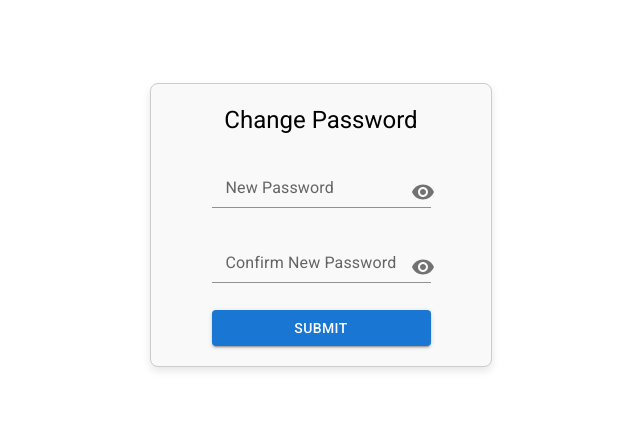
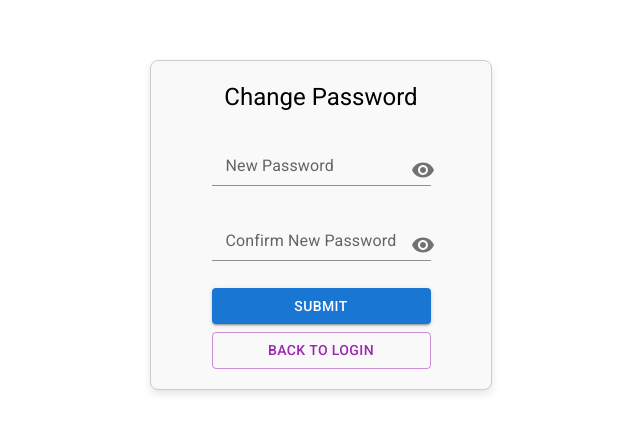
Before and after one commit to FrostyFreet/StreamsSphere, a React (Vite) app: page /recover-password in a window 1280 px wide. Shown: the part 183-616 px from the top of the page, without its empty margins (319-959 px from the left). Built offline with nearby package versions, Linux system fonts and the light colour scheme; no server answers.

Commit message:
Added back to login button to recover-password page and implemented feedback status to recover-password

```diff
--- a/src/pages/auth/RecoverPassword.tsx
+++ b/src/pages/auth/RecoverPassword.tsx
@@ -1,6 +1,7 @@
-import {ChangeEvent, useState} from "react";
-import {supabase} from "../../api/supabaseClient.tsx";
+import {ChangeEvent, useState} from "react"
+import {supabase} from "../../api/supabaseClient.tsx"
 import {
+    Alert,
     Box,
     Button,
     FormControl,
@@ -10,12 +11,13 @@ import {
     InputAdornment,
     InputLabel,
     Typography
-} from "@mui/material";
-import {SubmitHandler, useForm} from "react-hook-form";
-import {Visibility, VisibilityOff} from "@mui/icons-material";
-import Navbar from "../../components/Navbar.tsx";
-import {useQuery} from "@tanstack/react-query";
-import {fetchSession} from "../../api/auth/fetchSession.tsx";
+} from "@mui/material"
+import {SubmitHandler, useForm} from "react-hook-form"
+import {Visibility, VisibilityOff} from "@mui/icons-material"
+import Navbar from "../../components/Navbar.tsx"
+import {useQuery} from "@tanstack/react-query"
+import {fetchSession} from "../../api/auth/fetchSession.tsx"
+import { useNavigate} from "react-router"
 
 interface registerType{
     newPassword:string,
@@ -24,44 +26,56 @@ interface registerType{
 }
 
 export default function RecoverPassword() {
-    const [newPassword, setNewPasswordPassword] = useState<string>("");
+    const [newPassword, setNewPasswordPassword] = useState<string>("")
 
-    const [confirmNewPassword, setConfirmNewPassword] = useState<string>("");
-    const { register, handleSubmit,formState: { errors } } = useForm<registerType>();
+    const navigate = useNavigate()
+    const [feedback, setFeedback] = useState<{ type: 'success' | 'error', message: string } | null>(null)
+    const [confirmNewPassword, setConfirmNewPassword] = useState<string>("")
+    const { register, handleSubmit,formState: { errors } } = useForm<registerType>()
 
-    const [showNewPassword, setShowNewPassword] = useState(false);
-    const [showConfirmNewPassword, setShowConfirmNewPassword] = useState(false);
+    const [showNewPassword, setShowNewPassword] = useState(false)
+    const [showConfirmNewPassword, setShowConfirmNewPassword] = useState(false)
 
     const {data:session}=useQuery({
         queryKey: ['session'],
         queryFn:fetchSession,
-    });
+    })
 
 
 
     const handleClickShowNewPassword = () => {
-        setShowNewPassword((prev) => !prev);
-    };
+        setShowNewPassword((prev) => !prev)
+    }
     const handleClickShowConfirmNewPassword = () => {
-        setShowConfirmNewPassword((prev) => !prev);
+        setShowConfirmNewPassword((prev) => !prev)
+    }
+
+
+    const handleBackToLogin = async () => {
+        await supabase.auth.signOut();
+        navigate('/');
     };
 
+    const onSubmit: SubmitHandler<registerType> = async () => {
+        setFeedback(null)
 
-    const onSubmit: SubmitHandler<registerType> =async()=>{
-        if(newPassword===confirmNewPassword){
+        if (newPassword === confirmNewPassword) {
             const { data, error } = await supabase.auth.updateUser({
                 password: newPassword
             })
-            if(error){
-                console.error("Error occured while logging in:",error)
-            }
-            if(data){
+
+            if (error) {
+                console.error("Error occurred while updating password:", error)
+                setFeedback({ type: 'error', message: "Hiba történt a jelszó módosítása közben: " + error.message })
+            } else if (data) {
                 console.log(data)
                 setNewPasswordPassword("")
                 setConfirmNewPassword("")
+                setFeedback({ type: 'success', message: "A jelszó sikeresen megváltoztatva!" })
             }
+        } else {
+            setFeedback({ type: 'error', message: "A jelszavak nem egyeznek meg." })
         }
-
     }
     return(
         <>
@@ -143,8 +157,22 @@ export default function RecoverPassword() {
                                 Submit
                             </Button>
 
+                            <Button
+                                variant="outlined"
+                                color="secondary"
+                                fullWidth
+                                style={{ marginTop: '8px' }}
+                                onClick={handleBackToLogin}
+                            >
+                                Back to Login
+                            </Button>
                         </FormGroup>
                     </form>
+                    {feedback && (
+                        <Alert severity={feedback.type} sx={{ width: '100%', mb: 2 }}>
+                            {feedback.message}
+                        </Alert>
+                    )}
                 </Box>
             </Box>
         </>
--- a/src/pages/auth/RecoverPasswordByEmail.tsx
+++ b/src/pages/auth/RecoverPasswordByEmail.tsx
@@ -15,6 +15,7 @@ import Navbar from "../../components/Navbar.tsx";
 import {useQuery} from "@tanstack/react-query";
 import {fetchSession} from "../../api/auth/fetchSession.tsx";
 import {supabase} from "../../api/supabaseClient.tsx";
+import {useNavigate} from "react-router";
 
 interface registerType{
     currentPassword:string,
@@ -27,6 +28,7 @@ export default function RecoverPasswordByEmail() {
 
     const [email, setEmail] = useState<string>("");
     const[success,setSuccess]=useState<boolean>(false)
+    const navigate = useNavigate()
 
     const { register, handleSubmit,formState: { errors } } = useForm<registerType>();
 
@@ -102,6 +104,16 @@ export default function RecoverPasswordByEmail() {
                                 Send Email
                             </Button>
 
+                            <Button
+                                variant="outlined"
+                                color="secondary"
+                                fullWidth
+                                style={{ marginTop: '8px' }}
+                                onClick={()=>navigate('/')}
+                            >
+                                Back to Login
+                            </Button>
+
                         </FormGroup>
                     </form>
                 </Box>
```
